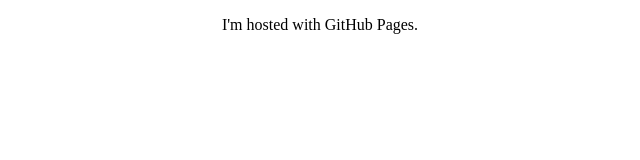
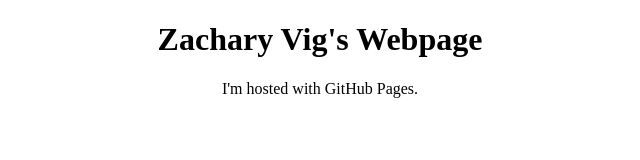
Before and after one commit to zacharyvig/zacharyvig.github.io, a plain HTML site: page index.html in a window 1280 px wide. Shown: the whole page, without its empty margins (320-960 px from the left). Drawn offline with Linux system fonts and the light colour scheme.

Commit message:
Update index.html
webpage

```diff
--- a/index.html
+++ b/index.html
@@ -2,7 +2,7 @@
 <html>
 <body>
 <center>
-<title>Zach Vig's Website</title>
+<h1>Zachary Vig's Webpage</h1>
 <p>I'm hosted with GitHub Pages.</p>
 </center>
 </body>
```
